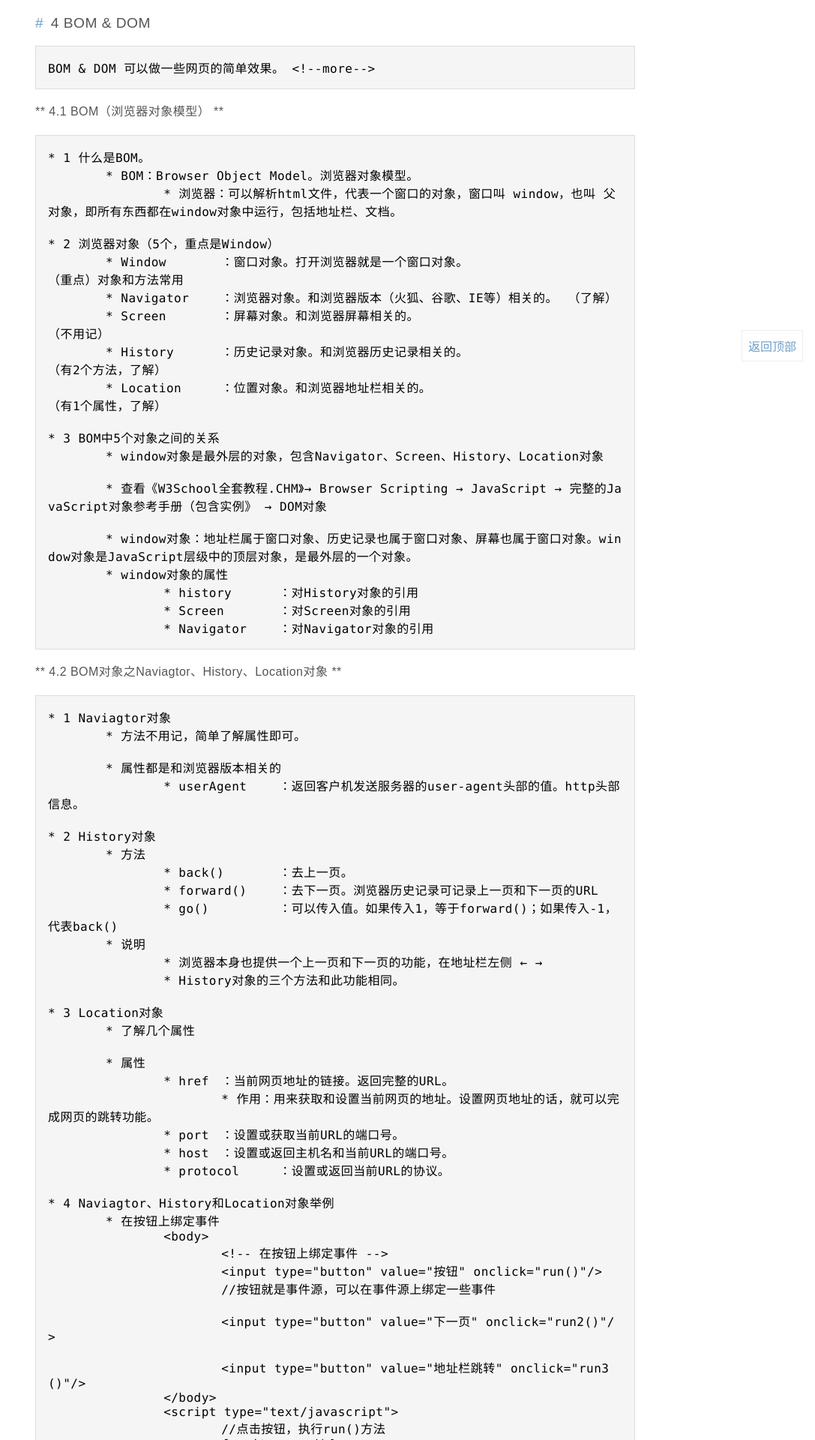
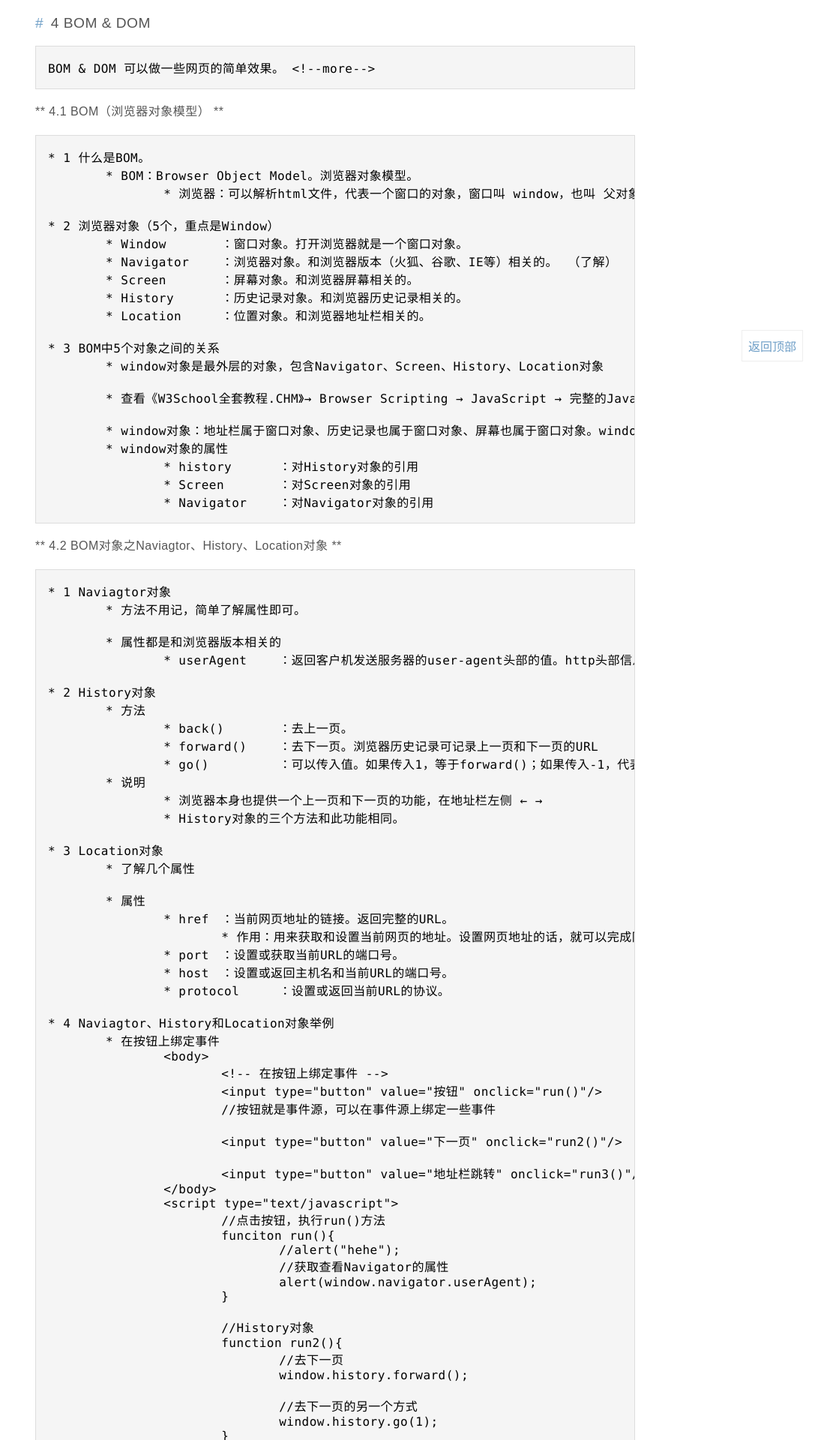
Before and after one commit to kanxinqing147/jekyll_demo, a Jekyll site: the page built from _posts/2022-05-21-第4讲-BOM.md, in a window 1280 px wide. Shown: the part 338-2258 px from the top of the page at 75% size, without its empty margins (193-1280 px from the left). Built offline with Jekyll 4.4.1, drawn with Linux system fonts in a browser that asks for light colours.

Commit message:
修复代码块异常换行

```diff
--- a/css/default.css
+++ b/css/default.css
@@ -75,10 +75,6 @@ code {
     font-family: 'Consolas', 'Courier New', monospace, "微软雅黑";
 }
 
-pre>code {
-    white-space: pre-wrap;
-}
-
 blockquote{
     background: #ecf1f5;
     background-color: #6f9fc7;
```
